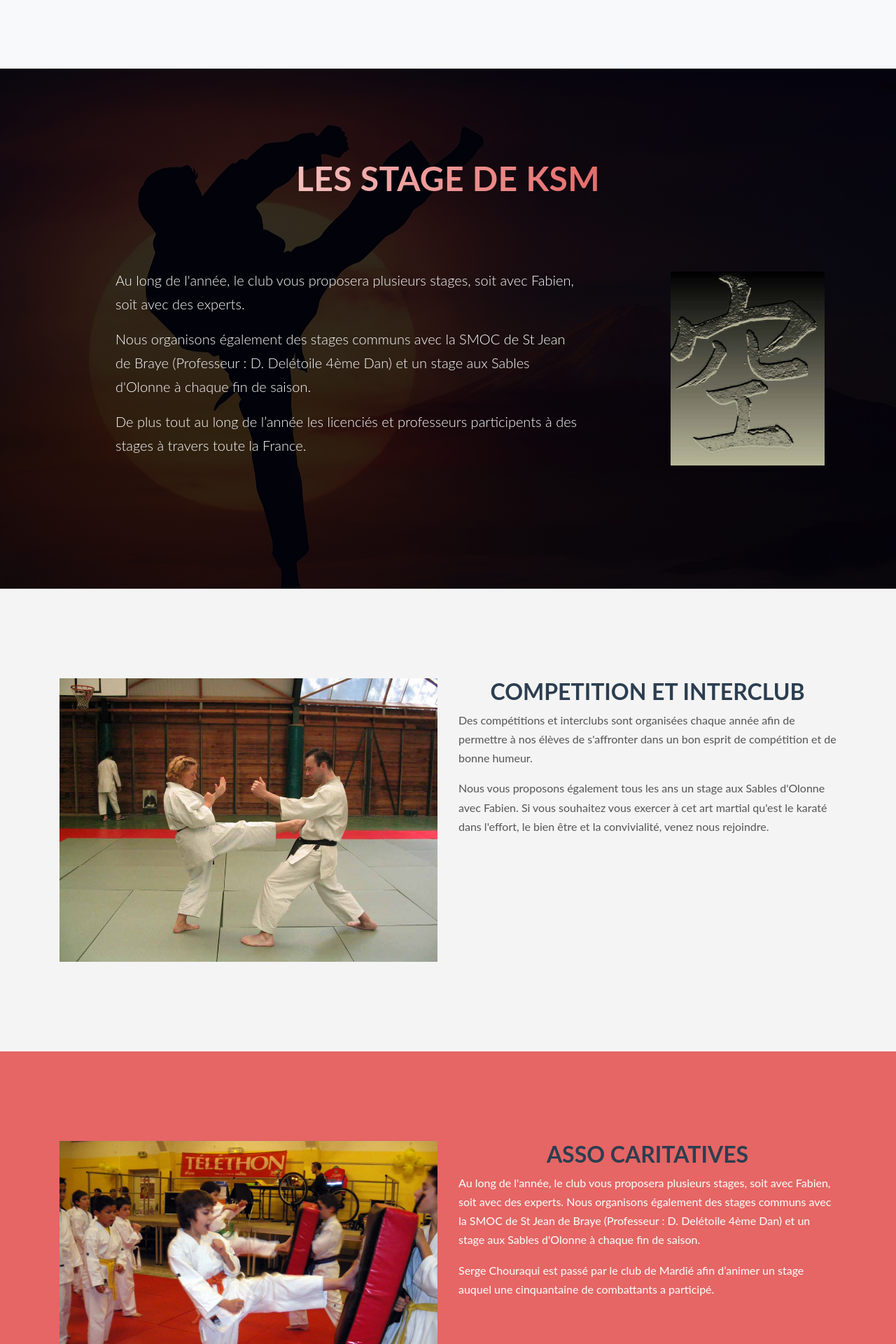
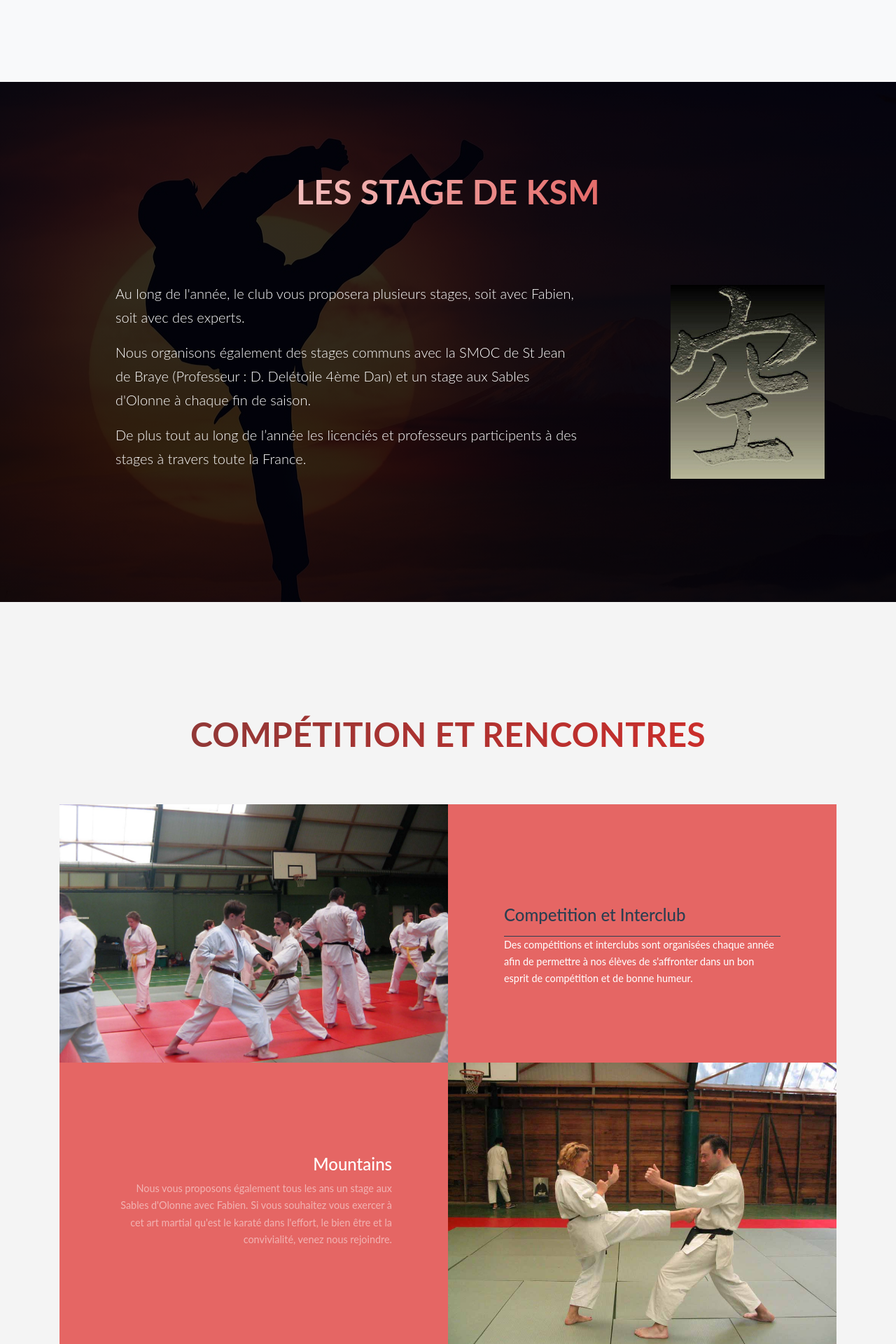
Before and after one commit to LaurenceM2015/KSM-New-Site, a PHP site: page / in a window 1280 px wide. Shown: the part 3040-4960 px from the top of the page at 70% size. Run offline with PHP 8.4, Linux system fonts and the light colour scheme.

Commit message:
Page-section competition project styling.

```diff
--- a/assets/css/style.css
+++ b/assets/css/style.css
@@ -180,7 +180,6 @@ h2, h3, h4 {
         font-size: 2rem; } }
 
 .heading-secondary {
-  background-image: linear-gradient(to right, #fff, #d92b28);
   -webkit-background-clip: text;
   text-align: center !important;
   font-size: 3rem;
@@ -190,6 +189,10 @@ h2, h3, h4 {
   .heading-secondary:hover {
     transform: skewY(2deg) skewX(15deg) scale(1.1);
     text-shadow: 0.5rem 1rem 2rem rgba(0, 0, 0, 0.2); }
+  .heading-secondary--1 {
+    background-image: linear-gradient(to right, #823a39, #d92b28); }
+  .heading-secondary--2 {
+    background-image: linear-gradient(to right, #fff, #d92b28); }
 
 .heading-tertiary {
   text-transform: capitalize;
@@ -205,6 +208,11 @@ h2, h3, h4 {
   font-size: 1.6rem; }
   .paragraph:not(:last-child) {
     margin-bottom: 3rem; }
+
+.page-header {
+  padding-bottom: .9rem;
+  margin: 4rem 0 2rem;
+  border-bottom: 0.1rem solid #2C3E50; }
 
 .u-text-uppercase {
   text-transform: uppercase; }
--- a/assets/sass/abstracts/_variables.scss
+++ b/assets/sass/abstracts/_variables.scss
@@ -52,9 +52,10 @@ $color-text: #200e0e;
 
 
 $color-primary: #e56664 !default;
+$color-primary-red: #d92b28;
 $color-primary-light: #fc6f46;
 $color-primary-light-2: #da5f2e;
-$color-primary-red: #d92b28;
+
 
 $color-primary-dark-1: #823a39;
 $color-primary-dark-2:#622b2a;
--- a/assets/sass/bases/_typography.scss
+++ b/assets/sass/bases/_typography.scss
@@ -58,7 +58,7 @@
 // SECONDARY HEADING
 
 .heading-secondary{
-    background-image: linear-gradient(to right, $color-white, $color-primary-red);
+
     -webkit-background-clip: text;
     text-align: center !important;
 
@@ -70,6 +70,14 @@
     &:hover{
         transform: skewY(2deg) skewX(15deg) scale(1.1);
         text-shadow: .5rem 1rem 2rem rgba($color-black, .2);
+    }
+
+    &--1{
+      background-image: linear-gradient(to right, $color-primary-dark-1, $color-primary-red);
+    }
+
+    &--2{
+      background-image: linear-gradient(to right, $color-white, $color-primary-red);
     }
 
 }
@@ -97,3 +105,9 @@
         margin-bottom: 3rem;
     }
 }
+
+.page-header {
+  padding-bottom: .9rem;
+  margin: 4rem 0 2rem;
+  border-bottom: .1rem solid $color-secondary;
+}
--- a/assets/sass/pages/_about.scss
+++ b/assets/sass/pages/_about.scss
@@ -19,4 +19,8 @@
         }
       }
     }
+
+    img{
+
+    }
   }
--- a/index.html
+++ b/index.html
@@ -191,7 +191,7 @@
       <div class="container">
         <div class="row">
           <div class="col-md-12 pb-5">
-            <h2 class="mb-5">A Propos De Nous</h2>
+            <h2 class="mb-5 heading-secondary heading-secondary--1">A Propos De Nous</h2>
           </div>
         </div>
 
@@ -237,7 +237,7 @@
           <div class="container stage__container">
             <div class="row">
               <div class="col-md-12 mb-5">
-                  <h2 class="heading-secondary text-center">Les Stage de KSM</h2>
+                  <h2 class="heading-secondary heading-secondary--2">Les Stage de KSM</h2>
               </div>
             </div>
               <div class="row justify-content-center align-items-center">
@@ -276,39 +276,76 @@
     </section>
 
     <!-- LES COMPETITION-->
-    <section class="section-gray page-section" id="competition">
+    <section class="section-gray page-section projects-section" id="competition">
       <div class="wow fadeIn">
         <div class="container">
-          <div class="row">
 
-              <div class="col-md-6">
-                  <!-- img-responsive -->
-                  <img src="assets/img/valerie.jpg" class="img-fluid">
+            <div class="row">
+                <div class="col-md-12">
+                    <h2 class="heading-secondary heading-secondary--1 mb-5 pb-4">Compétition et Rencontres </h2>
+                </div>
               </div>
 
-            <div class="col-md-6">
-              <h2 class="page-header">Competition et Interclub</h2>
-              <p>
-                  Des compétitions et interclubs sont organisées chaque année afin de permettre à nos élèves de s'affronter
-                  dans un bon esprit de compétition et de bonne humeur.
-              </p>
-
-              <p>Nous vous proposons également tous les ans un stage aux Sables d'Olonne avec Fabien. Si vous souhaitez vous exercer à cet art martial qu'est le karaté dans l'effort,
-                le bien être et la convivialité, venez nous rejoindre.
-              </p>
+         <!--  <div class="row justify-content-center align-items-center"> </div> -->
 
 
+
+              <!-- Project One Row -->
+      <div class="row justify-content-center no-gutters mb-5 mb-lg-0">
+          <div class="col-lg-6">
+            <div class="">
+                <img class="img-fluid w-100" src="assets/img/compRenc-min.jpg" alt="">
             </div>
+          </div>
+          <div class="col-lg-6 align-items-center">
+            <div class="bg-black text-center project h-100 section-primary">
+              <div class="d-flex">
+                <div class="project-text w-100 h-100 text-center text-lg-left">
+                  <h4 class="page-header mb-0">Competition et Interclub</h4>
+                  <p class="mb-0">
+                      Des compétitions et interclubs sont organisées chaque année afin de permettre à nos élèves de s'affronter
+                      dans un bon esprit de compétition et de bonne humeur.
 
 
+                  </p>
+                  <hr class="d-none d-lg-block mb-0 ml-0">
+                </div>
+              </div>
+            </div>
           </div>
         </div>
+
+           <!-- Project Two Row -->
+      <div class="row justify-content-center no-gutters">
+          <div class="col-lg-6">
+            <img class="img-fluid" src="assets/img/valerie.jpg" alt="">
+          </div>
+          <div class="col-lg-6 order-lg-first">
+            <div class="bg-black text-center h-100 project section-primary">
+              <div class="d-flex h-100">
+                <div class="project-text w-100 my-auto text-center text-lg-right">
+                  <h4 class="text-white">Mountains</h4>
+                  <p class="mb-0 text-white-50">
+                      Nous vous proposons également tous les ans un stage aux Sables d'Olonne avec Fabien. Si vous souhaitez vous exercer à cet art martial qu'est le karaté dans l'effort,
+                      le bien être et la convivialité, venez nous rejoindre.
+                  </p>
+                  <hr class="d-none d-lg-block mb-0 mr-0">
+                </div>
+              </div>
+            </div>
+          </div>
+        </div>
+
+
+
+
+        </div> <!-- container -->
       </div>
     </section><!-- Competition -->
 
 
      <!-- Section Les Stage -->
-     <section class=" section-primary page-section" id="assocari">
+     <section class="section-primary page-section" id="assocari">
 
           <div class="container">
             <div class="row wow fadeIn">
```
Also changed, not shown: assets/css/img/hero1-min.jpg (added), assets/css/img/hero2_min.jpg (added), assets/css/img/sable2008-5-min.jpg (added), assets/css/img/sable2008-min.jpg (added), assets/css/img/telethon2008__1_.jpg (added), assets/img/compRenc-min.jpg (added).
